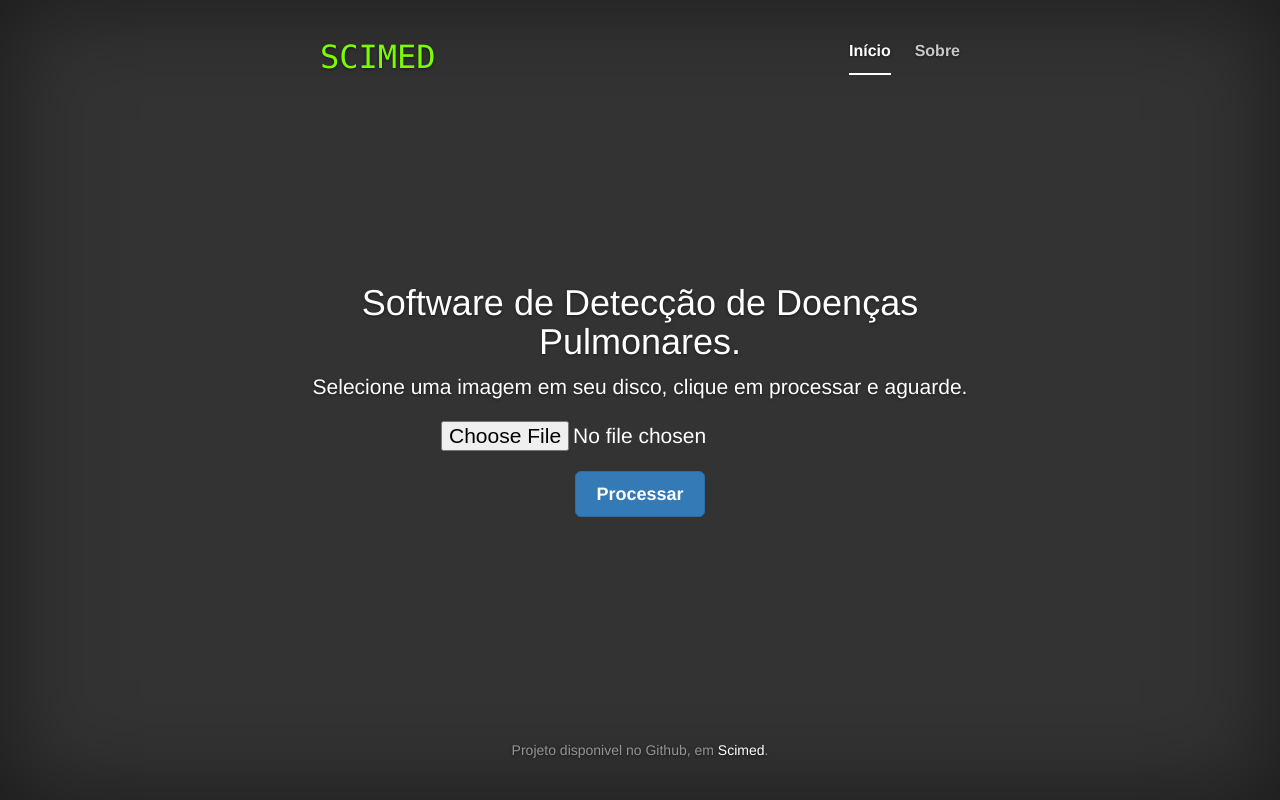
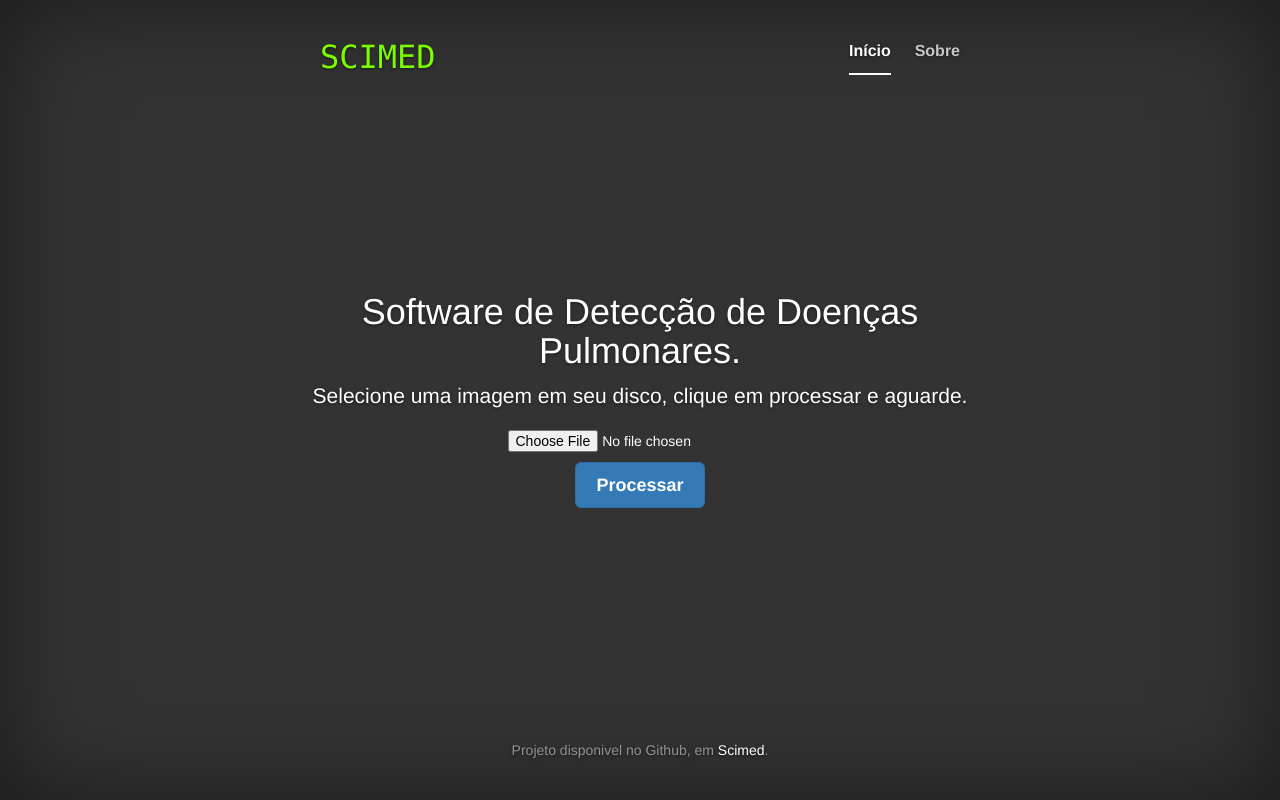
Before and after one commit to hsilvest/scimed-poc, a Flask app: page / in a window 1280 px wide. Run offline with Flask 2, Linux system fonts and the light colour scheme; some libraries are stand-ins or nearby versions.

Commit message:
change input css class

```diff
--- a/templates/index.html
+++ b/templates/index.html
@@ -41,7 +41,7 @@
                     <form action="./upload" method="post" enctype="multipart/form-data">
                     <h1 class="cover-heading">Software de Detecção de Doenças Pulmonares.</h1>
                     <p class="lead">Selecione uma imagem em seu disco, clique em processar e aguarde.</p>
-                    <p class="lead">
+                    <p>
                         <input class="center-block" type="file" name="image" value="Selecionar">
                     </p>
                     <p class="lead">
```
Also changed, not shown: db/imagem2_p.jpg (added), 2 other files.
